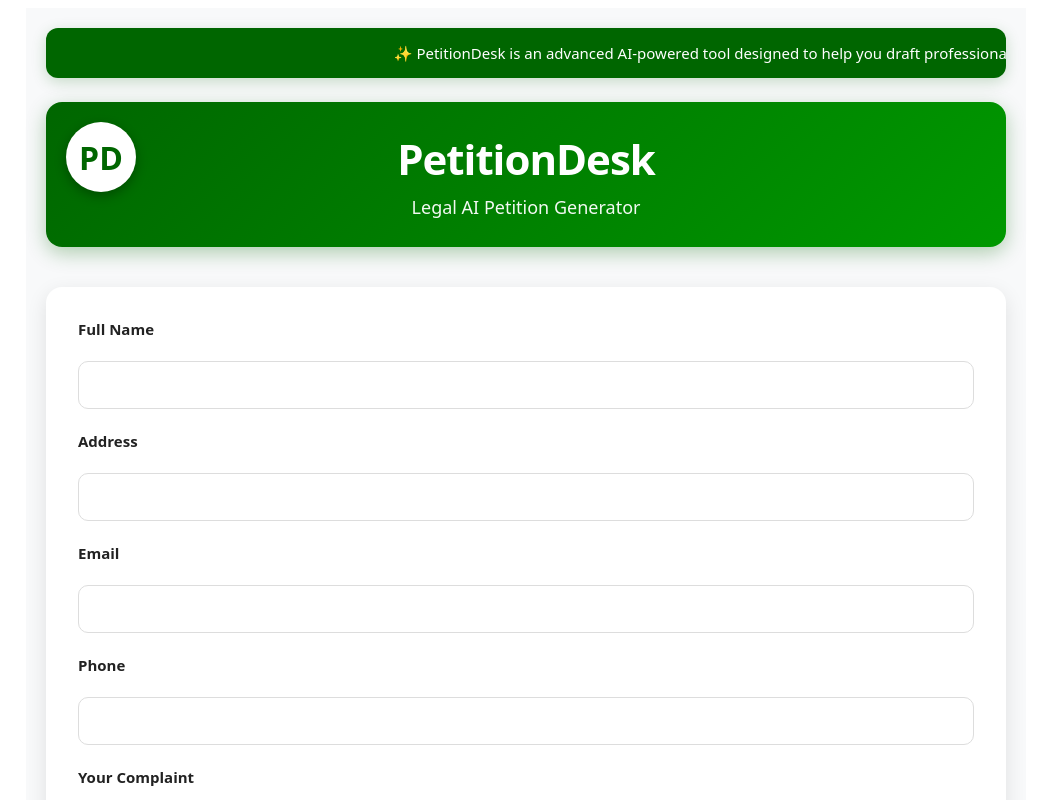
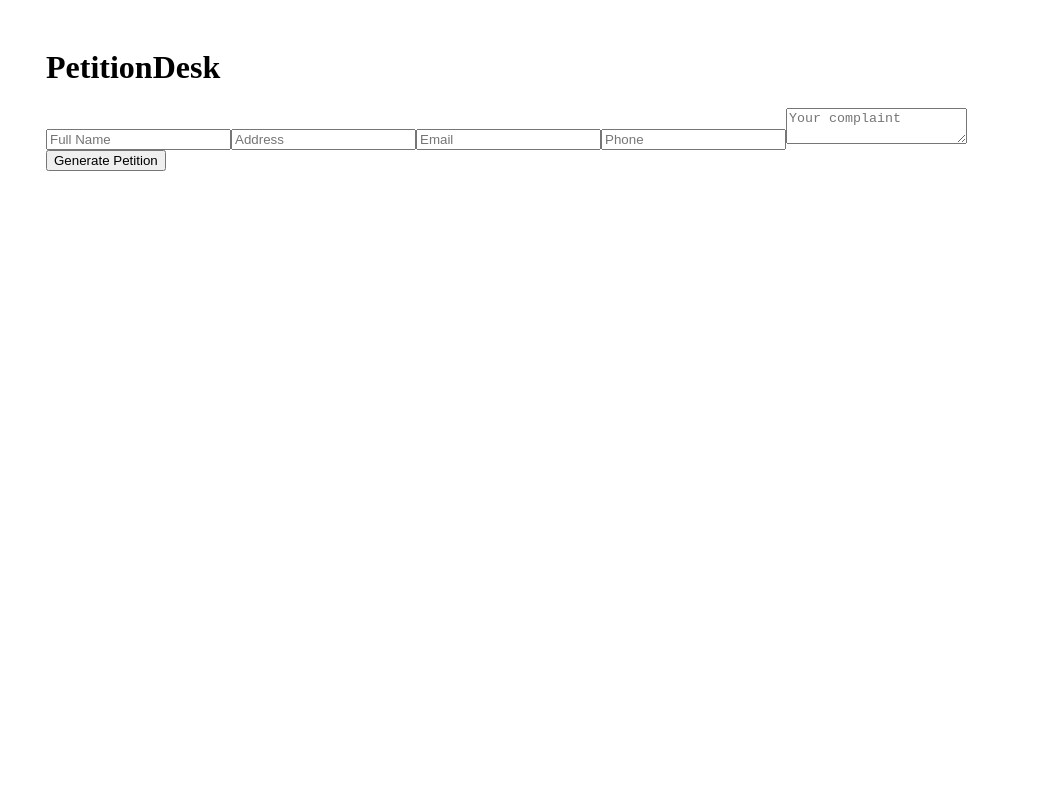
Before and after one commit to appanywork-eng/justiceBot-frontend, a React app in the folder src/: page / in a window 1280 px wide. Shown: the top 800 px of the page, without its empty margins (114-1165 px from the left). Built offline with nearby package versions, Linux system fonts and the light colour scheme; the HTML template or start-up script is replaced by a standard one.

Commit message:
Update App.jsx

```diff
--- a/src/App.jsx
+++ b/src/App.jsx
@@ -1,4 +1,6 @@
 import { useState, useEffect } from "react";
+
+const API_BASE = "https://justicebot-backend-6pzy.onrender.com";
 
 export default function App() {
   const [fullName, setFullName] = useState("");
@@ -6,30 +8,26 @@ export default function App() {
   const [email, setEmail] = useState("");
   const [phone, setPhone] = useState("");
   const [description, setDescription] = useState("");
+
   const [loading, setLoading] = useState(false);
   const [error, setError] = useState("");
-  const [preview, setPreview] = useState("");
-  const [txRef, setTxRef] = useState("");
-  const [needsPayment, setNeedsPayment] = useState(false);
-  const [unlocked, setUnlocked] = useState(false);
+
   const [petitionText, setPetitionText] = useState("");
   const [sector, setSector] = useState("");
-  const [mentionedInstitutions, setMentionedInstitutions] = useState([]);
-  const [toEmails, setToEmails] = useState([]);
-  const [ccEmails, setCcEmails] = useState([]);
+  const [subject, setSubject] = useState("");
+
+  const [txRef, setTxRef] = useState("");
+  const [paymentLink, setPaymentLink] = useState("");
+  const [unlocked, setUnlocked] = useState(false);
   const [mailto, setMailto] = useState("");
 
-  // FIXED: Use live Render backend URL (no localhost)
-  const API_BASE = "https://justicebot-backend-6pzy.onrender.com";
-
-  // Generate petition (returns preview + payment info)
+  /* ============================================================
+     GENERATE PETITION
+  ============================================================ */
   async function handleGenerate(e) {
     e.preventDefault();
+    setLoading(true);
     setError("");
-    setLoading(true);
-    setPreview("");
-    setTxRef("");
-    setNeedsPayment(false);
     setUnlocked(false);
 
     try {
@@ -39,355 +37,138 @@ export default function App() {
         body: JSON.stringify({
           complaint: description.trim(),
           petitioner: {
-            fullName: fullName.trim(),
-            address: address.trim(),
-            email: email.trim(),
-            phone: phone.trim(),
+            fullName,
+            address,
+            email,
+            phone,
           },
         }),
       });
 
       const data = await res.json();
 
-      if (!res.ok) throw new Error(data?.error || "Server error");
+      if (!res.ok) throw new Error(data.error || "Generation failed");
 
-      setPreview(data.preview || "");
-      setTxRef(data.tx_ref || "");
-      setNeedsPayment(Boolean(data.needsPayment));
+      setPetitionText(data.petition || "");
+      setSector(data.sector || "");
+      setSubject(data.subject || "");
+
+      // Start payment immediately after generation
+      await initiatePayment();
     } catch (err) {
-      setError(err?.message || "Failed to generate petition");
+      setError(err.message || "Failed to generate petition");
     } finally {
       setLoading(false);
     }
   }
 
-  // Initiate payment
-  async function handlePay() {
-    if (!txRef) return;
-    setLoading(true);
-    setError("");
-
+  /* ============================================================
+     PAYMENT INIT
+  ============================================================ */
+  async function initiatePayment() {
     try {
       const res = await fetch(`${API_BASE}/pay/initialize`, {
         method: "POST",
         headers: { "Content-Type": "application/json" },
         body: JSON.stringify({
-          tx_ref: txRef,
           amount: 1050,
           currency: "NGN",
-          email: email.trim() || "user@petitiondesk.com",
-          name: fullName.trim() || "PetitionDesk User",
-          phone: phone.trim() || "",
+          email: email || "user@petitiondesk.com",
+          name: fullName || "PetitionDesk User",
+          phone,
         }),
       });
 
       const data = await res.json();
 
-      if (data.ok && data.link) {
+      if (!data.ok || !data.link) {
+        throw new Error(data.error || "Payment init failed");
+      }
+
+      setTxRef(data.tx_ref);
+      setPaymentLink(data.link);
+
+      // Redirect to Flutterwave
       window.location.href = data.link;
-      } else {
-        setError(data.error || "Payment initiation failed");
-      }
     } catch (err) {
       setError(err.message || "Payment error");
-    } finally {
-      setLoading(false);
     }
   }
 
-  // Verify payment after redirect
-  async function verifyPaymentAndUnlock() {
-    const urlParams = new URLSearchParams(window.location.search);
-    const returnedTxRef = urlParams.get("tx_ref");
-    const status = urlParams.get("status");
+  /* ============================================================
+     VERIFY PAYMENT
+  ============================================================ */
+  async function verifyPayment() {
+    const params = new URLSearchParams(window.location.search);
+    const tx_ref = params.get("tx_ref");
+    const transaction_id = params.get("transaction_id");
 
-    if (returnedTxRef && status?.toLowerCase() === "successful") {
+    if (!tx_ref || !transaction_id) return;
+
     setLoading(true);
+
     try {
-        const res = await fetch(`${API_BASE}/unlock-petition`, {
-          method: "POST",
-          headers: { "Content-Type": "application/json" },
-          body: JSON.stringify({ tx_ref: returnedTxRef }),
-        });
+      const res = await fetch(
+        `${API_BASE}/pay/verify?transaction_id=${transaction_id}&tx_ref=${tx_ref}`
+      );
 
       const data = await res.json();
 
-        if (data.ok && data.unlocked) {
+      if (!data.ok) throw new Error(data.error || "Payment not successful");
+
+      // Payment successful → unlock
       setUnlocked(true);
-          setPetitionText(data.petition || "");
-          setSector(data.sector || "");
-          setMentionedInstitutions(data.mentionedInstitutions || []);
-          setToEmails(data.to || []);
-          setCcEmails(data.cc || []);
-          setMailto(data.mailto || "");
+
+      // Build mailto locally (server already embedded emails in petition text)
+      const body = encodeURIComponent(petitionText);
+      setMailto(`mailto:?subject=${encodeURIComponent(subject)}&body=${body}`);
+
       window.history.replaceState({}, document.title, "/");
-        } else {
-          setError(data.error || "Unlock failed");
-        }
     } catch (err) {
       setError(err.message || "Verification failed");
     } finally {
       setLoading(false);
     }
   }
-  }
 
   useEffect(() => {
-    verifyPaymentAndUnlock();
+    verifyPayment();
+    // eslint-disable-next-line
   }, []);
 
+  /* ============================================================
+     UI
+  ============================================================ */
   return (
-    <div
-      style={{
-        maxWidth: "960px",
-        margin: "0 auto",
-        padding: "20px",
-        backgroundColor: "#f8f9fa",
-        minHeight: "100vh",
-        fontFamily: "system-ui, -apple-system, BlinkMacSystemFont, 'Segoe UI', Roboto, sans-serif",
-      }}
-    >
-      <style>{`
-        @keyframes marquee {
-          0% { transform: translateX(0); }
-          100% { transform: translateX(-100%); }
-        }
-      `}</style>
-
-      {/* Moving Disclaimer */}
-      <div
-        style={{
-          backgroundColor: "#006600",
-          color: "#ffffff",
-          padding: "14px 0",
-          overflow: "hidden",
-          whiteSpace: "nowrap",
-          marginBottom: "24px",
-          borderRadius: "12px",
-          boxShadow: "0 4px 15px rgba(0, 102, 0, 0.2)",
-        }}
-      >
-        <div
-          style={{
-            display: "inline-block",
-            paddingLeft: "100%",
-            animation: "marquee 35s linear infinite",
-            fontSize: "15px",
-            fontWeight: "500",
-          }}
-        >
-          ✨ PetitionDesk is an advanced AI-powered tool designed to help you draft professional petitions quickly and clearly.
-          It provides structured drafts based on your input. For official or legal submission, we always recommend reviewing and consulting a qualified legal professional.
-          Your peace of mind matters to us. ✨ &nbsp;&nbsp;&nbsp;&nbsp;&nbsp;&nbsp;
-          ✨ PetitionDesk — Empowering your voice with smart, professional drafting assistance...
-        </div>
-      </div>
-
-      {/* Header */}
-      <div
-        style={{
-          background: "linear-gradient(135deg, #006600, #009900)",
-          color: "#ffffff",
-          padding: "28px 20px",
-          borderRadius: "16px",
-          textAlign: "center",
-          marginBottom: "40px",
-          boxShadow: "0 6px 20px rgba(0, 102, 0, 0.3)",
-          position: "relative",
-        }}
-      >
-        <div
-          style={{
-            position: "absolute",
-            top: "20px",
-            left: "20px",
-            backgroundColor: "#ffffff",
-            color: "#006600",
-            width: "70px",
-            height: "70px",
-            borderRadius: "50%",
-            display: "flex",
-            alignItems: "center",
-            justifyContent: "center",
-            fontSize: "32px",
-            fontWeight: "bold",
-            boxShadow: "0 4px 12px rgba(0,0,0,0.3)",
-          }}
-        >
-          PD
-        </div>
-
-        <h1
-          style={{
-            fontSize: "42px",
-            fontWeight: "900",
-            margin: "0 0 8px 0",
-            letterSpacing: "-1px",
-          }}
-        >
-          PetitionDesk
-        </h1>
-
-        <p
-          style={{
-            fontSize: "18px",
-            fontWeight: "500",
-            margin: 0,
-            opacity: 0.95,
-          }}
-        >
-          Legal AI Petition Generator
-        </p>
-      </div>
+    <div style={{ maxWidth: 960, margin: "0 auto", padding: 20 }}>
+      <h1>PetitionDesk</h1>
 
       {!unlocked ? (
-        <>
-          <form
-            onSubmit={handleGenerate}
-            style={{
-              display: "flex",
-              flexDirection: "column",
-              gap: "22px",
-              backgroundColor: "#ffffff",
-              padding: "32px",
-              borderRadius: "16px",
-              boxShadow: "0 6px 20px rgba(0,0,0,0.1)",
-            }}
-          >
-            <label style={{ fontWeight: "600", color: "#222", fontSize: "15px" }}>Full Name</label>
-            <input value={fullName} onChange={(e) => setFullName(e.target.value)} style={inputStyle} />
+        <form onSubmit={handleGenerate}>
+          <input placeholder="Full Name" value={fullName} onChange={(e) => setFullName(e.target.value)} />
+          <input placeholder="Address" value={address} onChange={(e) => setAddress(e.target.value)} />
+          <input placeholder="Email" value={email} onChange={(e) => setEmail(e.target.value)} />
+          <input placeholder="Phone" value={phone} onChange={(e) => setPhone(e.target.value)} />
+          <textarea placeholder="Your complaint" value={description} onChange={(e) => setDescription(e.target.value)} />
 
-            <label style={{ fontWeight: "600", color: "#222", fontSize: "15px" }}>Address</label>
-            <input value={address} onChange={(e) => setAddress(e.target.value)} style={inputStyle} />
-
-            <label style={{ fontWeight: "600", color: "#222", fontSize: "15px" }}>Email</label>
-            <input value={email} onChange={(e) => setEmail(e.target.value)} style={inputStyle} />
-
-            <label style={{ fontWeight: "600", color: "#222", fontSize: "15px" }}>Phone</label>
-            <input value={phone} onChange={(e) => setPhone(e.target.value)} style={inputStyle} />
-
-            <label style={{ fontWeight: "600", color: "#222", fontSize: "15px" }}>Your Complaint</label>
-            <textarea
-              value={description}
-              onChange={(e) => setDescription(e.target.value)}
-              style={{ ...inputStyle, minHeight: "160px", resize: "vertical" }}
-            />
-
-            <button
-              disabled={loading}
-              style={{
-                padding: "16px",
-                backgroundColor: loading ? "#aaa" : "#006600",
-                color: "#fff",
-                fontWeight: "bold",
-                fontSize: "17px",
-                border: "none",
-                borderRadius: "10px",
-                cursor: loading ? "not-allowed" : "pointer",
-              }}
-            >
-              {loading ? "Generating..." : "Generate Petition"}
+          <button disabled={loading}>
+            {loading ? "Processing..." : "Generate Petition"}
           </button>
         </form>
-
-          {needsPayment && (
-            <div style={{ marginTop: "40px" }}>
-              <h2 style={{ color: "#006600", textAlign: "center", marginBottom: "20px" }}>
-                Petition Preview
-              </h2>
-
-              <div
-                style={{
-                  position: "relative",
-                  maxHeight: "520px",
-                  overflowY: "auto",
-                  borderRadius: "12px",
-                  border: "1px solid #ddd",
-                  background: "#ffffff",
-                  boxShadow: "0 4px 12px rgba(0,0,0,0.1)",
-                  userSelect: "none",
-                }}
-                onContextMenu={(e) => e.preventDefault()}
-              >
-                <pre
-                  style={{
-                    padding: "32px",
-                    margin: 0,
-                    fontSize: "15px",
-                    lineHeight: "1.65",
-                    whiteSpace: "pre-wrap",
-                    textAlign: "justify",
-                    background: "linear-gradient(to bottom, #ffffff 0%, #f8fff8 65%, #e8f5e8 85%, #d0e0d0 100%)",
-                    WebkitMaskImage: "linear-gradient(to bottom, black 75%, transparent 100%)",
-                    maskImage: "linear-gradient(to bottom, black 75%, transparent 100%)",
-                  }}
-                >
-                  {preview}
-                </pre>
-                <div style={{ position: "absolute", inset: 0, background: "transparent", zIndex: 10 }} />
-              </div>
-
-              <button
-                onClick={handlePay}
-                disabled={loading}
-                style={{
-                  marginTop: "30px",
-                  width: "100%",
-                  padding: "16px",
-                  backgroundColor: loading ? "#ccc" : "#006600",
-                  color: "#fff",
-                  fontSize: "18px",
-                  fontWeight: "bold",
-                  border: "none",
-                  borderRadius: "12px",
-                  cursor: loading ? "not-allowed" : "pointer",
-                }}
-              >
-                {loading ? "Processing..." : "Pay ₦1,050 to Unlock Full Petition"}
-              </button>
-            </div>
-          )}
-        </>
       ) : (
-        <div style={{ background: "#ffffff", padding: "32px", borderRadius: "16px", boxShadow: "0 6px 20px rgba(0,0,0,0.1)" }}>
-          <h2 style={{ color: "#006600", textAlign: "center" }}>Your Generated Petition</h2>
-          <pre style={{ whiteSpace: "pre-wrap", fontSize: "15px", lineHeight: "1.6" }}>{petitionText}</pre>
+        <div>
+          <h2>Petition Ready</h2>
+          <pre>{petitionText}</pre>
 
           {mailto && (
-            <a
-              href={mailto}
-              target="_blank"
-              rel="noopener noreferrer"
-              style={{
-                display: "block",
-                margin: "30px auto 0",
-                padding: "16px",
-                backgroundColor: "#006600",
-                color: "#fff",
-                textAlign: "center",
-                borderRadius: "12px",
-                textDecoration: "none",
-                fontSize: "17px",
-                fontWeight: "bold",
-                maxWidth: "400px",
-              }}
-            >
-              Open Email & Send Petition
+            <a href={mailto} style={{ display: "block", marginTop: 20 }}>
+              Open Email App & Send
             </a>
           )}
         </div>
       )}
 
-      {error && <div style={{ color: "red", textAlign: "center", marginTop: "20px" }}>{error}</div>}
+      {error && <p style={{ color: "red" }}>{error}</p>}
     </div>
   );
 }
-
-// Reusable input style
-const inputStyle = {
-  padding: "14px",
-  border: "1px solid #ddd",
-  borderRadius: "10px",
-  fontSize: "16px",
-  backgroundColor: "#fff",
-};
```
Lines whose indentation alone changed are shown as unchanged.
